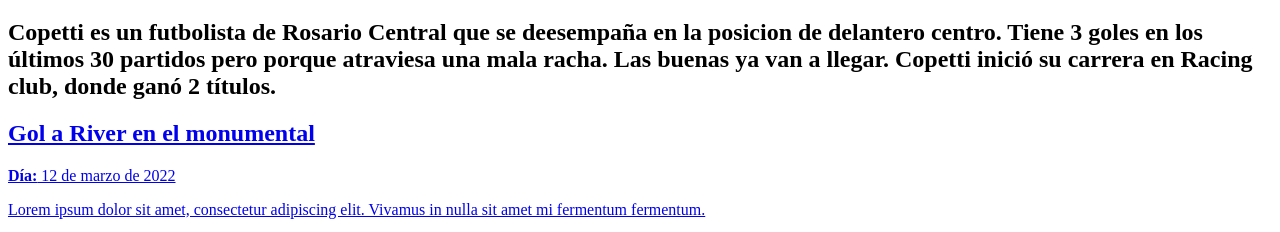
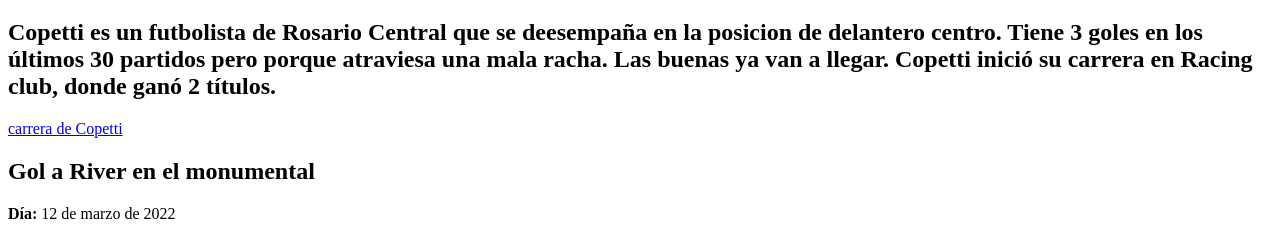
Before and after one commit to Tomi1812/granjerosfarmingsimulator, a plain HTML site: page index.html in a window 1280 px wide. Shown: the part 61-293 px from the top of the page. Drawn offline with Linux system fonts and the light colour scheme.

Commit message:
Update index.html

```diff
--- a/index.html
+++ b/index.html
@@ -10,9 +10,9 @@
     <h1>Copetti blog</h1>
     <p><h2>Copetti es un futbolista de Rosario Central que se deesempaña en la posicion de delantero centro. Tiene 3 goles en los últimos 30 partidos pero porque atraviesa una mala racha. Las buenas ya van a llegar.
 Copetti inició su carrera en Racing club, donde ganó 2 títulos.</h2></p>
-    <nav>
-      <a href="about.html"carrera de Copetti</a>
-    </nav>
+      <nav>
+  <a href="about.html">carrera de Copetti</a>
+</nav>
   </header>
 
   <main>
```
